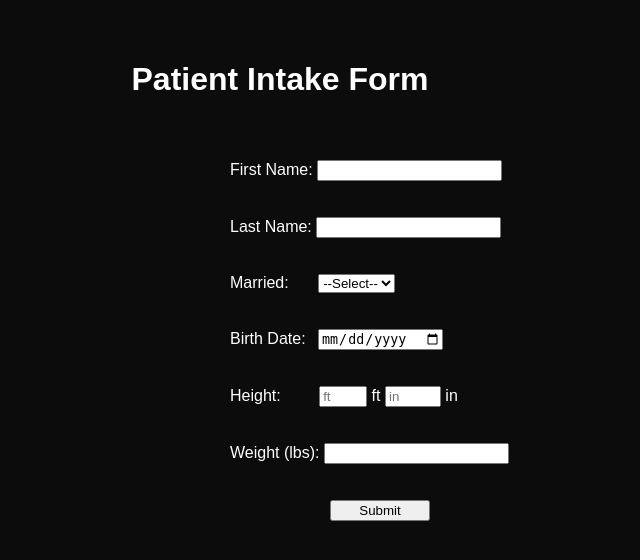
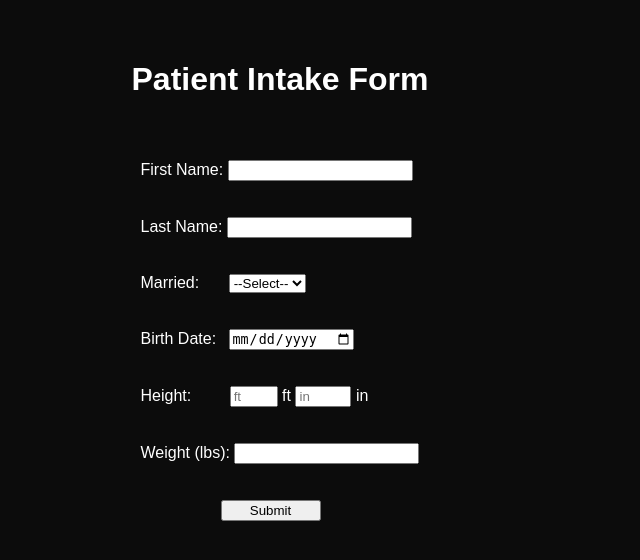
Before and after one commit to Gold95NA/Anthony_Nalle_PHP, a PHP site: page /week2/Task_B/patient-intake.php in a window 1280 px wide. Shown: the top 560 px of the page, without its empty margins (360-1000 px from the left). Run offline with PHP 8.4, Linux system fonts and the light colour scheme.

Commit message:
centering form

```diff
--- a/week2/Task_B/patient-intake.php
+++ b/week2/Task_B/patient-intake.php
@@ -127,9 +127,17 @@ if ($submitted && empty($errors)) {
 
             display: flex;
 
-            flex-direction: column;
+            justify-content: center;
+
+        }
+
+        .form {
+
+            display: flex;
 
             justify-content: center;
+
+            flex-direction: column;
 
         }
 
@@ -141,13 +149,13 @@ if ($submitted && empty($errors)) {
 
         p {
 
-            margin-left: 550px;
-
             padding-bottom: 40px;
 
         }
 
         }</style>";
+
+    echo "<div class='form'>";
 
     echo "<h1>Patient Information</h1>";
 
@@ -163,6 +171,8 @@ if ($submitted && empty($errors)) {
 
     echo "<p><strong>BMI:</strong> $bmiRounded ($bmiDesc)</p>";
 
+    echo "</div>";
+
     exit;
 
 }
--- a/week2/Task_B/patient-intake.view.php
+++ b/week2/Task_B/patient-intake.view.php
@@ -45,14 +45,21 @@
 
         label {
 
-            margin-left: 550px;
+
+        }
+
+        .form {
+
+            display: flex;
+
+            justify-content: center;
+
         }
 
         .sub-btn {
 
             width: 100px;
-
-            margin-left: 650px;
+            margin-left: 80px;
 
         }
 
@@ -83,6 +90,8 @@
 <body>
 
     <h1>Patient Intake Form</h1>
+
+    <div class=form>
 
         <form method="post">
 
@@ -160,6 +169,8 @@
 
         </form>
 
+    </div>
+
 </body>
 
 </html>
```
Lines whose indentation alone changed are shown as unchanged.
